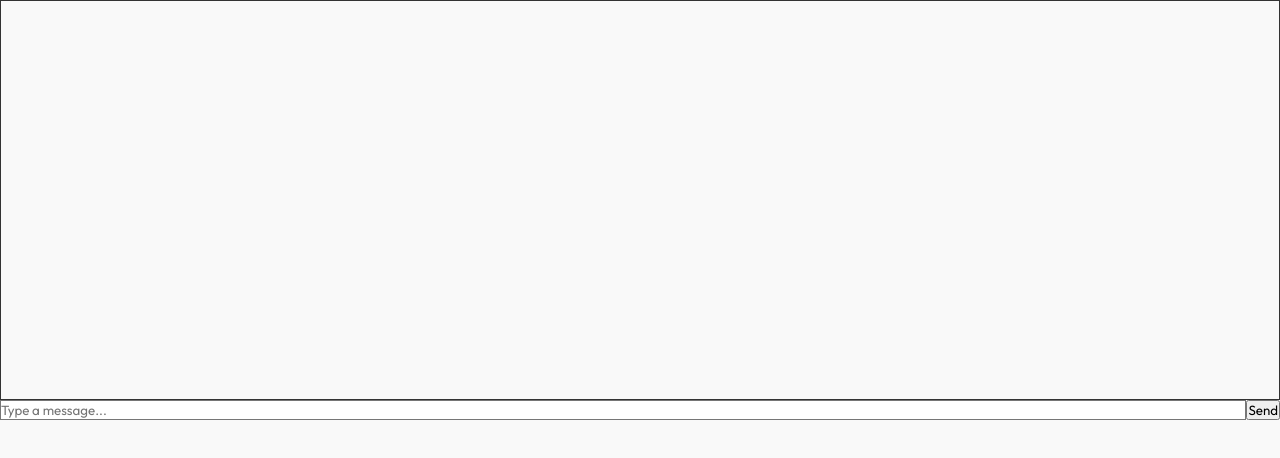
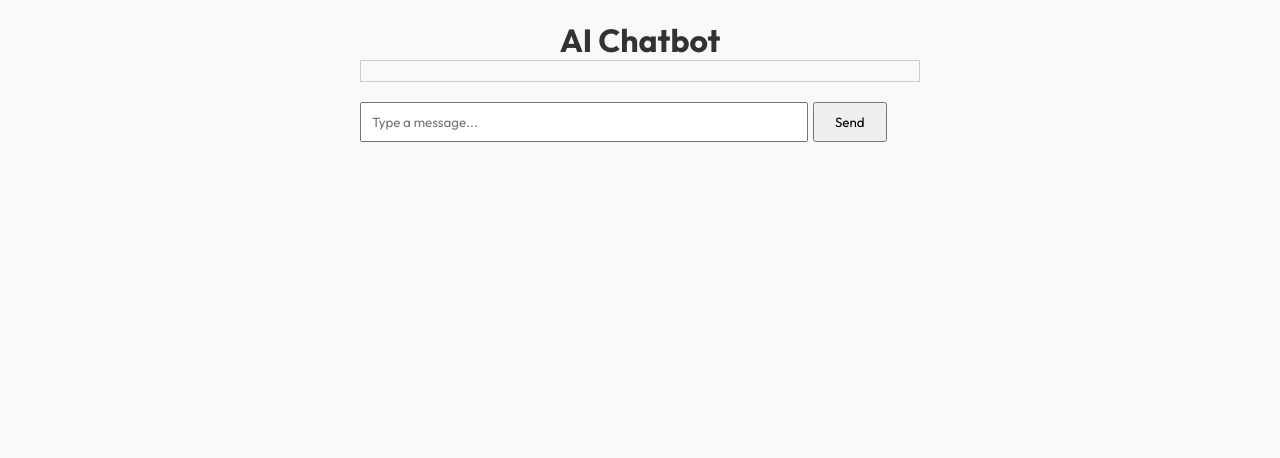
Before and after one commit to iamriyapatel/ChatMate, a React (Vite) app in the folder gemini-chatbot-frontend/: page / in a window 1280 px wide. Shown: the top 458 px of the page. Built offline with nearby package versions, Linux system fonts and the light colour scheme.

Commit message:
Update chatbot.tsx

```diff
--- a/gemini-chatbot-frontend/src/components/chatbot.tsx
+++ b/gemini-chatbot-frontend/src/components/chatbot.tsx
@@ -1,40 +1,30 @@
-import React, { useState } from 'react';
+import React, { useState, useEffect } from 'react';
 import axios from 'axios';
 
 const Chatbot: React.FC = () => {
-  const [messages, setMessages] = useState<{ id: string; sender: string; text: string }[]>([]);
+  const [messages, setMessages] = useState<{ sender: string; text: string }[]>([]);
   const [input, setInput] = useState<string>('');
-  const [isLoading, setIsLoading] = useState<boolean>(false);
+
 
   const sendMessage = async (e: React.FormEvent) => {
     e.preventDefault();
+    if (!input.trim()) return;
 
-    // Validate input
-    if (!input.trim() || input.length > 500) return;
-
-    // Add user message to chat
-    const newMessage = { id: Date.now().toString(), sender: 'user', text: input };
-    setMessages((prevMessages) => [...prevMessages, newMessage]);
+    setMessages((prevMessages) => [...prevMessages, { sender: 'user', text: input }]);
     setInput('');
 
-    // Set loading state
-    setIsLoading(true);
-
     try {
-      const apiKey = import.meta.env.VITE_API_KEY;
+      const apiKey = import.meta.env.VITE_API_KEY; // Corrected here
       if (!apiKey) {
         throw new Error('API key is undefined');
       }
 
-      // Call Gemini API
       const response = await axios.post(
         `https://generativelanguage.googleapis.com/v1beta/models/gemini-1.5-flash:generateContent?key=${apiKey}`,
         {
-          contents: [
-            {
-              parts: [{ text: input }],
-            },
-          ],
+          contents: [{
+            parts: [{ text: input }]
+          }]
         },
         {
           headers: {
@@ -43,63 +33,39 @@ const Chatbot: React.FC = () => {
         }
       );
 
-      // Extract bot reply
       const reply = response.data.candidates[0].content.parts[0].text;
       setMessages((prevMessages) => [
         ...prevMessages,
-        { id: Date.now().toString(), sender: 'gemini', text: reply },
+        { sender: 'gemina', text: reply },
       ]);
     } catch (error) {
-      console.error('Error sending message:', error.response?.data || error.message);
+      console.error('Error sending message:', error);
       setMessages((prevMessages) => [
         ...prevMessages,
-        { id: Date.now().toString(), sender: 'gemini', text: 'Oops! Something went wrong.' },
+        { sender: 'gemina', text: 'Oops! Something went wrong.' },
       ]);
-    } finally {
-      setIsLoading(false); // Reset loading state
     }
   };
 
   return (
-    <div className="flex flex-col min-h-screen bg-gray-100 p-6">
-      {/* Chat Messages */}
-      <div
-        className="flex-1 space-y-4 overflow-y-auto border border-gray-300 rounded-lg p-4 bg-white shadow-md"
-        style={{ maxHeight: '400px' }}
-      >
-        {messages.map((msg) => (
-          <div
-            key={msg.id}
-            className={`max-w-xs p-3 rounded-lg shadow-card ${
-              msg.sender === 'user'
-                ? 'self-end bg-blue-500 text-white'
-                : 'self-start bg-gray-100 text-gray-800'
-            }`}
-          >
-            <strong>{msg.sender === 'user' ? 'You:' : 'Gemini:'}</strong> {msg.text}
+    <div style={{ padding: '20px', maxWidth: '600px', margin: '0 auto' }}>
+      <h1 className='text-center'>AI Chatbot</h1>
+      <div style={{ marginBottom: '20px', maxHeight: '400px', overflowY: 'auto', border: '1px solid #ccc', padding: '10px' }}>
+        {messages.map((msg, index) => (
+          <div key={index} style={{ textAlign: msg.sender === 'user' ? 'right' : 'left', marginBottom: '10px' }}>
+            <strong>{msg.sender === 'user' ? 'You:' : 'Gemina:'}</strong> {msg.text}
           </div>
         ))}
       </div>
-
-      {/* Input Field */}
-      <form onSubmit={sendMessage} className="mt-4 flex space-x-2">
+      <form onSubmit={sendMessage}>
         <input
           type="text"
           value={input}
           onChange={(e) => setInput(e.target.value)}
           placeholder="Type a message..."
-          className="flex-1 p-3 rounded-lg border border-gray-300 focus:outline-none focus:border-blue-500"
-          maxLength={500} // Limit input length
+          style={{ width: '80%', padding: '10px', marginRight: '5px' }}
         />
-        <button
-          type="submit"
-          disabled={isLoading}
-          className={`bg-blue-500 text-white p-3 rounded-lg hover:bg-blue-600 transition duration-300 ${
-            isLoading ? 'opacity-50 cursor-not-allowed' : ''
-          }`}
-        >
-          {isLoading ? 'Sending...' : 'Send'}
-        </button>
+        <button type="submit" style={{ padding: '10px 20px' }}>Send</button>
       </form>
     </div>
   );
```
